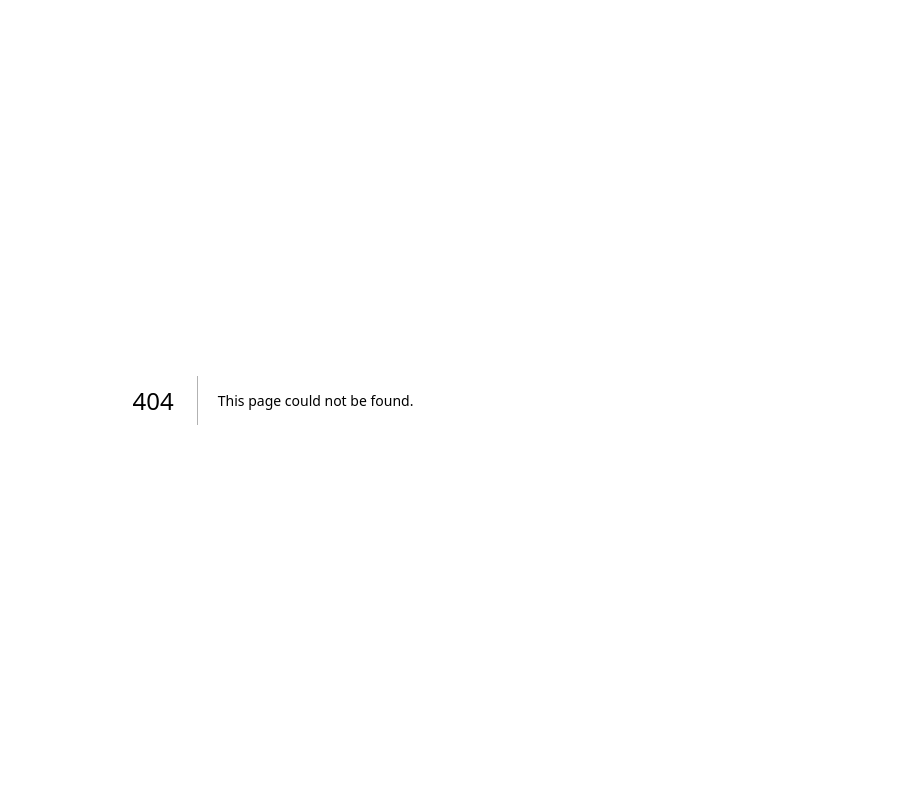
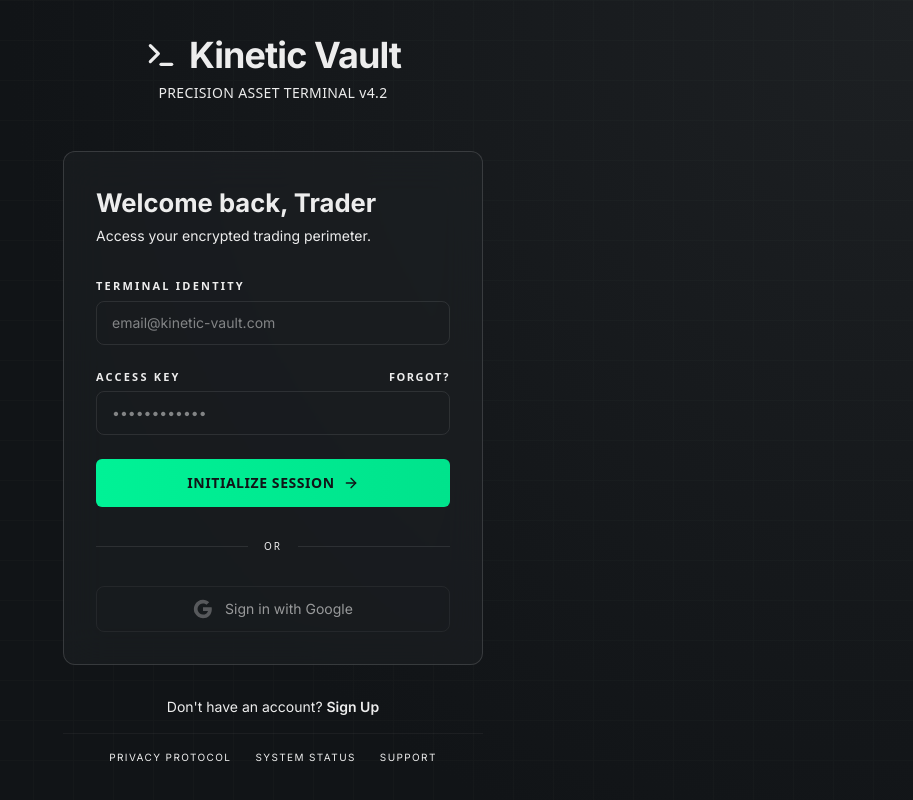
Before and after one commit to wp-wachi/my-trading-app, a Next.js app: page /login in a window 1280 px wide. Before the commit this address had no page. Shown: the whole page, without its empty margins (367-1280 px from the left). Built offline with nearby package versions, Linux system fonts and the light colour scheme.

Commit message:
Add login page

```diff
--- /dev/null
+++ b/src/app/login/page.tsx
@@ -0,0 +1,5 @@
+import LoginPage from "@/components/LoginPage";
+
+export default function LoginRoute(): React.JSX.Element {
+  return <LoginPage />;
+}
--- /dev/null
+++ b/src/components/LoginPage.tsx
@@ -0,0 +1,218 @@
+import Link from "next/link";
+import { ArrowRight, Terminal } from "lucide-react";
+import { Button } from "@/components/ui/Button";
+
+interface InputFieldProps {
+  id: string;
+  label: string;
+  placeholder: string;
+  type?: "text" | "email" | "password";
+  trailingLink?: {
+    label: string;
+    href: string;
+  };
+}
+
+function BrandHeader(): React.JSX.Element {
+  return (
+    <header className="mb-12 text-center">
+      <div className="mb-2 inline-flex items-center gap-3">
+        <Terminal className="h-8 w-8 text-primary_container" strokeWidth={2.4} />
+        <h1 className="font-display text-4xl font-bold tracking-tight text-on_surface">
+          Kinetic <span className="text-primary_container">Vault</span>
+        </h1>
+      </div>
+      <p className="font-sans text-sm tracking-wide text-on_surface_variant">
+        PRECISION ASSET TERMINAL v4.2
+      </p>
+    </header>
+  );
+}
+
+function InputField({
+  id,
+  label,
+  placeholder,
+  type = "text",
+  trailingLink,
+}: InputFieldProps): React.JSX.Element {
+  return (
+    <div className="space-y-1.5">
+      <div className="flex items-end justify-between">
+        <label
+          className="block font-sans text-[0.6875rem] font-semibold uppercase tracking-[0.2em] text-on_surface_variant"
+          htmlFor={id}
+        >
+          {label}
+        </label>
+        {trailingLink ? (
+          <Link
+            className="font-sans text-[0.6875rem] font-semibold uppercase tracking-[0.14em] text-primary_container transition hover:text-primary_fixed"
+            href={trailingLink.href}
+          >
+            {trailingLink.label}
+          </Link>
+        ) : null}
+      </div>
+
+      <div className="group relative">
+        <input
+          className="w-full rounded-lg bg-surface_container_low px-4 py-3 text-sm text-on_surface placeholder:text-on_surface_variant/40 outline-none transition focus:bg-surface_container_highest"
+          id={id}
+          placeholder={placeholder}
+          type={type}
+        />
+        <div className="pointer-events-none absolute inset-0 rounded-lg border border-[color:var(--outline-variant)]/10 group-focus-within:border-primary_container/20" />
+      </div>
+    </div>
+  );
+}
+
+function OrDivider(): React.JSX.Element {
+  return (
+    <div className="relative flex items-center py-2">
+      <div className="h-px flex-1 bg-[color:var(--outline-variant)]/10" />
+      <span className="mx-4 font-sans text-[0.625rem] tracking-[0.2em] text-on_surface_variant/50">
+        OR
+      </span>
+      <div className="h-px flex-1 bg-[color:var(--outline-variant)]/10" />
+    </div>
+  );
+}
+
+function GoogleDisabledButton(): React.JSX.Element {
+  return (
+    <button
+      className="flex w-full cursor-not-allowed items-center justify-center gap-3 rounded-lg border border-[color:var(--outline-variant)]/10 bg-surface_container py-3 text-sm text-on_surface_variant/40 opacity-60"
+      disabled
+      type="button"
+    >
+      <svg className="h-5 w-5 opacity-50 grayscale" viewBox="0 0 24 24">
+        <path
+          d="M22.56 12.25c0-.78-.07-1.53-.2-2.25H12v4.26h5.92c-.26 1.37-1.04 2.53-2.21 3.31v2.77h3.57c2.08-1.92 3.28-4.74 3.28-8.09z"
+          fill="currentColor"
+        />
+        <path
+          d="M12 23c2.97 0 5.46-.98 7.28-2.66l-3.57-2.77c-.98.66-2.23 1.06-3.71 1.06-2.86 0-5.29-1.93-6.16-4.53H2.18v2.84C3.99 20.53 7.7 23 12 23z"
+          fill="currentColor"
+        />
+        <path
+          d="M5.84 14.09c-.22-.66-.35-1.36-.35-2.09s.13-1.43.35-2.09V7.07H2.18C1.43 8.55 1 10.22 1 12s.43 3.45 1.18 4.93l2.85-2.22.81-.62z"
+          fill="currentColor"
+        />
+        <path
+          d="M12 5.38c1.62 0 3.06.56 4.21 1.66l3.15-3.15C17.45 2.09 14.97 1 12 1 7.7 1 3.99 3.47 2.18 7.07l3.66 2.84c.87-2.6 3.3-4.53 6.16-4.53z"
+          fill="currentColor"
+        />
+      </svg>
+      Sign in with Google
+    </button>
+  );
+}
+
+function LoginCard(): React.JSX.Element {
+  return (
+    <div className="rounded-xl border border-[color:var(--outline-variant)]/15 bg-[rgba(29,32,35,0.6)] p-8 shadow-ambient backdrop-blur-[20px]">
+      <div className="mb-8">
+        <h2 className="mb-1 font-display text-[1.6rem] font-bold text-on_surface">
+          Welcome back, Trader
+        </h2>
+        <p className="text-sm text-on_surface_variant">
+          Access your encrypted trading perimeter.
+        </p>
+      </div>
+
+      <form className="space-y-6">
+        <InputField
+          id="email"
+          label="Terminal Identity"
+          placeholder="email@kinetic-vault.com"
+          type="email"
+        />
+
+        <InputField
+          id="password"
+          label="Access Key"
+          placeholder="••••••••••••"
+          type="password"
+          trailingLink={{ label: "Forgot?", href: "#" }}
+        />
+
+        <Button
+          className="w-full py-3.5 font-display text-sm font-bold tracking-[0.04em]"
+          type="submit"
+          variant="primary"
+        >
+          <span>INITIALIZE SESSION</span>
+          <ArrowRight className="h-4 w-4" />
+        </Button>
+
+        <OrDivider />
+
+        <GoogleDisabledButton />
+      </form>
+    </div>
+  );
+}
+
+function FooterLinks(): React.JSX.Element {
+  return (
+    <footer className="mt-8 space-y-4 text-center">
+      <p className="text-sm text-on_surface_variant">
+        Don&apos;t have an account?{" "}
+        <Link
+          className="font-semibold text-primary_container underline-offset-4 decoration-primary_container/30 hover:underline"
+          href="#"
+        >
+          Sign Up
+        </Link>
+      </p>
+
+      <div className="flex items-center justify-center gap-6 border-t border-[color:var(--outline-variant)]/5 pt-4">
+        <Link className="text-[0.625rem] uppercase tracking-[0.14em] text-on_surface_variant/50 hover:text-on_surface" href="#">
+          Privacy Protocol
+        </Link>
+        <Link className="text-[0.625rem] uppercase tracking-[0.14em] text-on_surface_variant/50 hover:text-on_surface" href="#">
+          System Status
+        </Link>
+        <Link className="text-[0.625rem] uppercase tracking-[0.14em] text-on_surface_variant/50 hover:text-on_surface" href="#">
+          Support
+        </Link>
+      </div>
+    </footer>
+  );
+}
+
+function BackgroundDecor(): React.JSX.Element {
+  return (
+    <div className="pointer-events-none fixed inset-0 -z-10 overflow-hidden">
+      <div className="absolute inset-0 bg-[radial-gradient(circle_at_top_right,#1d2023_0%,#111417_60%)]" />
+      <div className="absolute -right-[10%] -top-[20%] h-[500px] w-[500px] rounded-full bg-primary_container/5 blur-[120px]" />
+      <div className="absolute -bottom-[20%] -left-[10%] h-[400px] w-[400px] rounded-full bg-secondary_container/5 blur-[100px]" />
+      <div
+        className="absolute inset-0 opacity-[0.03]"
+        style={{
+          backgroundImage:
+            "linear-gradient(#849587 1px, transparent 1px), linear-gradient(90deg, #849587 1px, transparent 1px)",
+          backgroundSize: "40px 40px",
+        }}
+      />
+    </div>
+  );
+}
+
+export function LoginPage(): React.JSX.Element {
+  return (
+    <div className="relative flex min-h-screen items-center justify-center bg-surface p-6 text-on_surface">
+      <BackgroundDecor />
+
+      <main className="w-full max-w-[420px]">
+        <BrandHeader />
+        <LoginCard />
+        <FooterLinks />
+      </main>
+    </div>
+  );
+}
+
+export default LoginPage;
```
